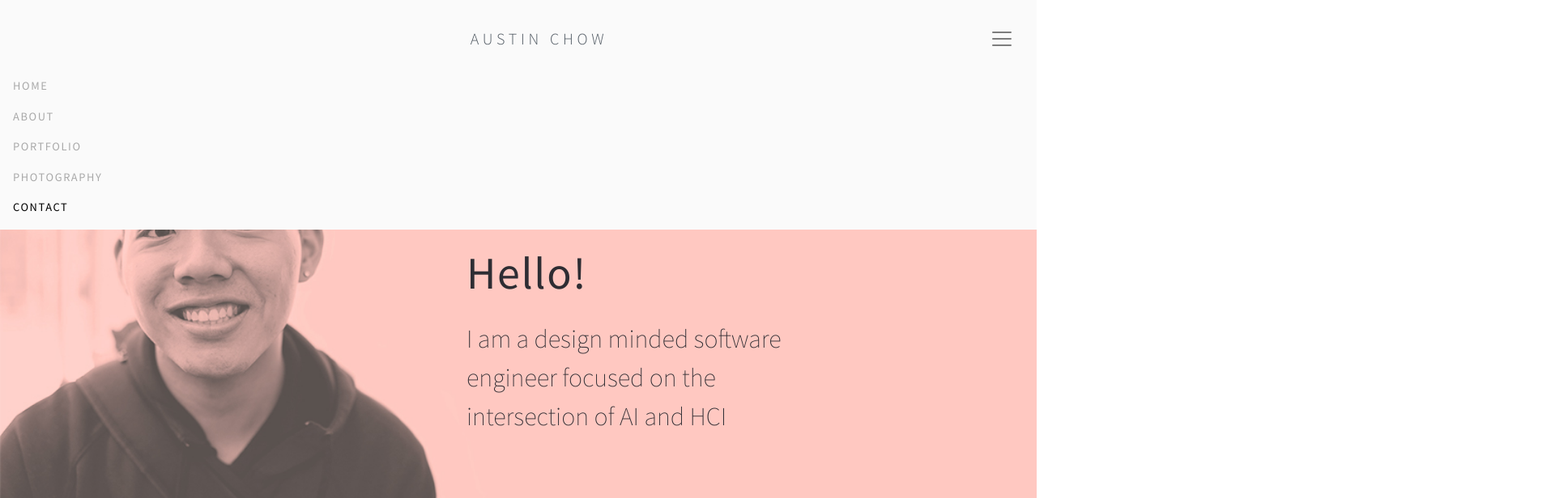
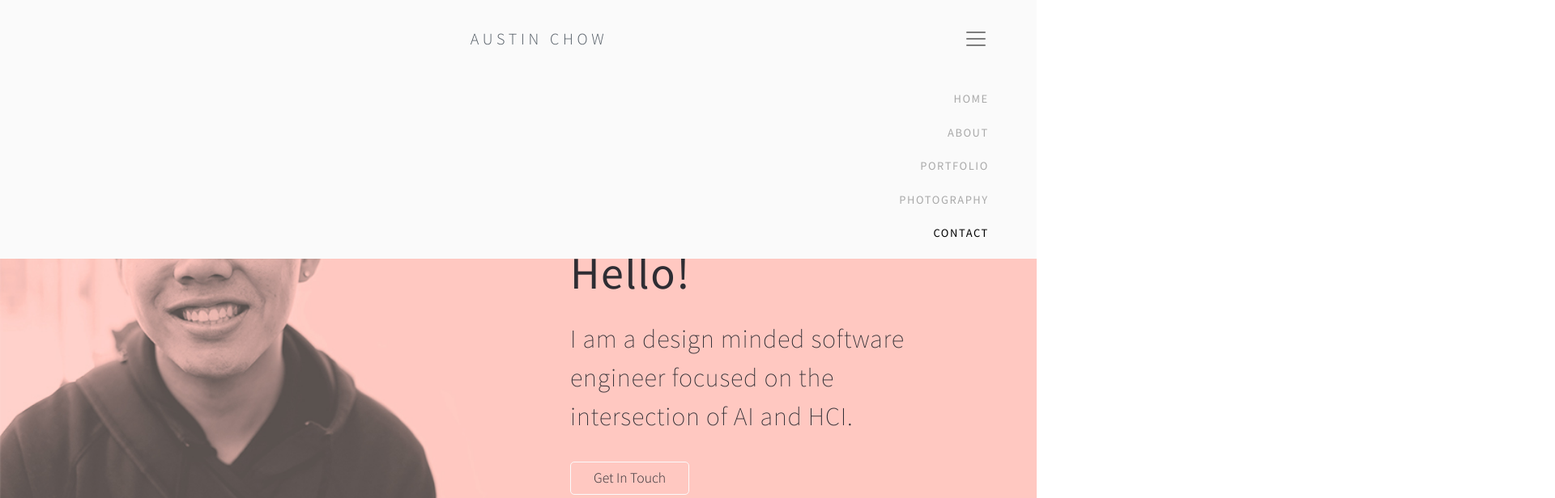
Before and after one commit to austinrchow/austinrchow.github.io, a plain HTML site: page index.html in a window 1280 px wide. Both pictures are taken after a click on the button "Toggle navigation". Shown: the top 616 px of the page at 81% size, 1920 px wide, since content can reach past the window. Drawn offline with nearby package versions, Linux system fonts and the light colour scheme.

Commit message:
home page animations added

```diff
--- a/index.html
+++ b/index.html
@@ -23,24 +23,27 @@
 			AUSTIN CHOW
 		</div>
 		<button class="navbar-toggler toggler-example" type="button" data-toggle="collapse" data-target="#navbarResponsive" aria-controls="navbarToggler" aria-expanded="false" aria-label="Toggle navigation">
-      <span class="navbar-toggler-icon"> </span>
+			<div id="container">
+				<span id = "icon" class="navbar-toggler-icon"> </span>
+			</div>
+
 		</button>
 
-      <div class="collapse navbar-collapse" id="navbarResponsive" style="color: black;">
+      <div class="collapse navbar-collapse dropdown" id="navbarResponsive" style="color: black;">
         <ul class="navbar-nav ml-auto">
-            <li class = "nav-item" data-toggle="collapse" data-target=".navbar-collapse.show">
+            <li class = "nav-item ml-auto" data-toggle="collapse" data-target=".navbar-collapse.show">
               <a class="nav-link" href="#home">Home</a>
             </li>
-            <li class = "nav-item" data-toggle="collapse" data-target=".navbar-collapse.show">
+            <li class = "nav-item ml-auto" data-toggle="collapse" data-target=".navbar-collapse.show">
               <a class="nav-link" href="#about">About</a>
             </li>
-            <li class = "nav-item" data-toggle="collapse" data-target=".navbar-collapse.show">
+            <li class = "nav-item ml-auto" data-toggle="collapse" data-target=".navbar-collapse.show">
               <a class="nav-link" href="#portfolio">Portfolio</a>
             </li>
-            <li class = "nav-item" data-toggle="collapse" data-target=".navbar-collapse.show">
+            <li class = "nav-item ml-auto" data-toggle="collapse" data-target=".navbar-collapse.show">
               <a class="nav-link" href="#photography">Photography</a>
             </li>
-            <li class = "nav-item" data-toggle="collapse" data-target=".navbar-collapse.show">
+            <li class = "nav-item ml-auto" data-toggle="collapse" data-target=".navbar-collapse.show">
               <a class="nav-link" href="#contact">Contact</a>
             </li>
       </div>
@@ -57,9 +60,11 @@
   </div>
 
   <div class ="caption text-left">
-    <h3>Hello!</h3>
-    <div id="aboutme">I am a design minded software engineer focused on the intersection of AI and HCI</div>
-  </div>
+    <h3 class="greeting">Hello!</h3>
+    <div id="aboutme">I am a design minded software engineer focused on the intersection of AI and HCI.</div>
+		<button type = "button" class = "btn btn-light" id="touch"><a class ="email" href="mailto:archow@stanford.edu">Get In Touch</a></button><br><br>
+
+	</div>
 
   <!-- End landing page section -->
 </div>
@@ -167,9 +172,27 @@
 <script src="bootstrap-4.1.3-dist/js/bootstrap.min.js"></script>
 <script src="https://use.fontawesome.com/releases/v5.5.0/js/all.js"></script>
 <script src="js/main.js"></script>
+<script src="https://unpkg.com/scrollreveal"></script>
 <script src="js/smooth-scroll.js"></script>
 <script>
 	var scroll = new SmoothScroll('a[href*="#"]');
+	window.sr = ScrollReveal();
+	sr.reveal('.navbar', {
+		duration: 2000,
+		origin: 'bottom'
+	});
+	sr.reveal('.caption', {
+		delay: 1000,
+		duration: 2000,
+		origin: 'bottom',
+		distance: '300px'
+	});
+	sr.reveal('#touch', {
+		delay: 1500,
+		duration: 2000,
+		origin: 'right',
+		distance: '300px'
+	});
 </script>
 <!--- End of Script Source Files -->
 
--- a/js/main.js
+++ b/js/main.js
@@ -7,3 +7,19 @@ $(function(){
         navMain.collapse('hide');
     });
 });
+
+(function(document){
+  var div = document.getElementById('container');
+  var icon = document.getElementById('icon');
+  var open = false;
+
+  div.addEventListener('click', function(){
+    if(open){
+      icon.className = 'navbar-toggler-icon';
+    } else{
+      icon.className = 'navbar-toggler-icon open';
+    }
+
+    open = !open;
+  });
+})(document);
--- a/style.css
+++ b/style.css
@@ -57,6 +57,24 @@ outline: none!important;
     /*width:80% !important;*/
 }
 
+.navbar-toggler-icon {
+  transform: rotate(0deg);
+  transition: transform 1s linear;
+  -webkit-transition: -webkit-transform 0.5s ease-in;
+  position: relative;
+  right: 2rem;
+}
+
+.navbar-toggler-icon.open{
+  transform: rotate(180deg);
+  transition: transform 1s linear;
+  -webkit-transition: -webkit-transform 0.5s ease-in;
+
+}
+
+.icon.active .navbar-toggler-icon{
+  background: rgba(0,0,0,0);
+}
 .title {
   font-size: 1.25rem;
   font-weight: 300;
@@ -67,7 +85,14 @@ outline: none!important;
   color: black;
 }
 
-
+.nav-item{
+  position: relative;
+  right: 2rem;
+  padding-bottom:0.25rem;
+}
+.navbar-nav {
+  padding-top: 1rem;
+}
 /* Start of landing page --*/
 .home-inner {
   background-image: url(img/achow.jpg);
@@ -78,7 +103,7 @@ outline: none!important;
   max-width: 100%;
   position: absolute;
   top: 38%;
-  left: 45%;
+  left: 55%;
   z-index: 1;
   color: darkgrey;
 }
@@ -97,8 +122,35 @@ outline: none!important;
   color: #2E2D33;
   padding-bottom: 1rem;
   width: 29rem;
+  letter-spacing: 0.05rem;
 }
 
+#touch{
+  background-color: transparent;
+  border-radius: 5px;
+  border-color: #fafafa;
+  border-width: thin;
+  margin-top: 1rem;
+
+}
+
+#touch:hover {
+  background-color: #ffcdc4;
+}
+.email {
+  color: #2E2D33;
+  font-size: 1.1rem;
+  font-weight: 300!important;
+  padding: 1rem;
+  padding-top: 0.75!important;
+  padding-bottom: 0.75!important;
+}
+
+
+.email:hover {
+  color: white;
+  text-decoration: none;
+}
 .btn-lg {
   border-width: medium;
   border-radius:0.2;
@@ -117,9 +169,9 @@ outline: none!important;
 /*-- Start of About Page --*/
 #about {
   padding-top: 2rem;
-  background-color: white;
+  background-color: white !important;
   /*#C26868;*/
-  background-color: #4C5364 !important; /*4C5364;  171c28; */
+  background-color: #4C5364; /*4C5364;  171c28; fec8c2 */
   color: black;
 
 }
@@ -167,8 +219,10 @@ outline: none!important;
 }
 
 .text {
-  letter-spacing: 0.05rem;
+  letter-spacing: 0.1em;
   font-weight: 400;
+  color: #fafafa;
+
 }
 
 .btn-secondary {
```
